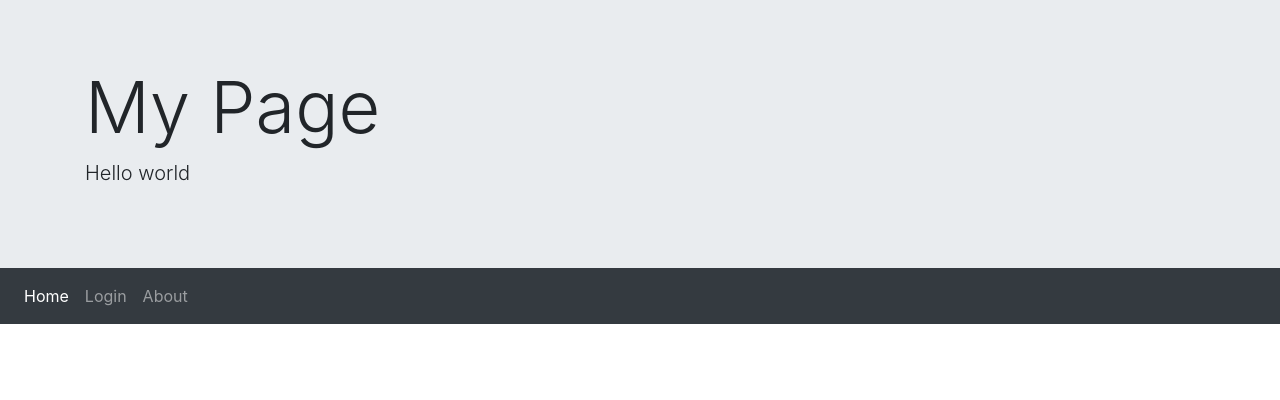
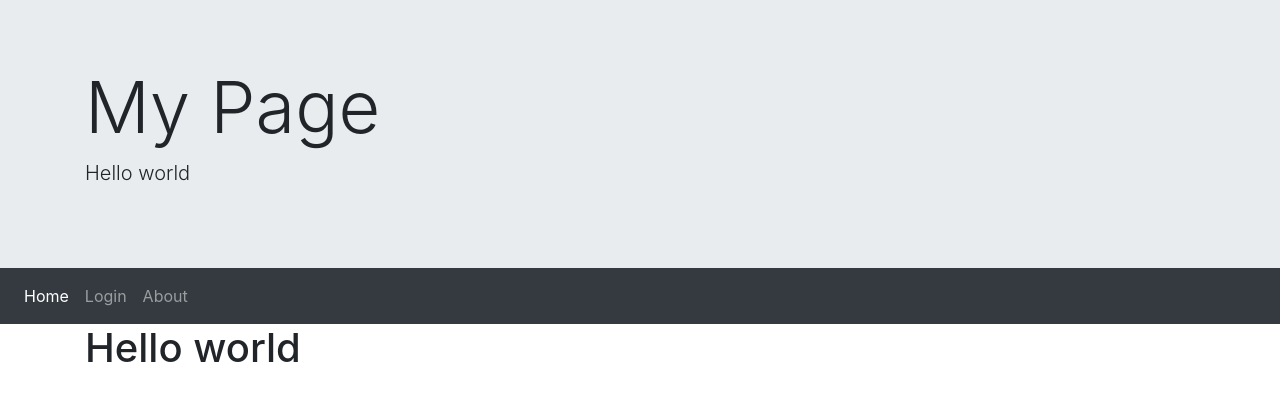
Before and after one commit to MisterMiz/gitweb, a plain HTML site: page index.html in a window 1280 px wide. Drawn offline with nearby package versions, Linux system fonts and the light colour scheme.

Commit message:
add hello world

```diff
--- a/index.html
+++ b/index.html
@@ -24,5 +24,7 @@
             <a class="nav-item nav-link" href="about.html">About</a>
         </div>
     </nav>
+
+    <h1 class="container">Hello world</h1>
 </body>
 </html>
```
